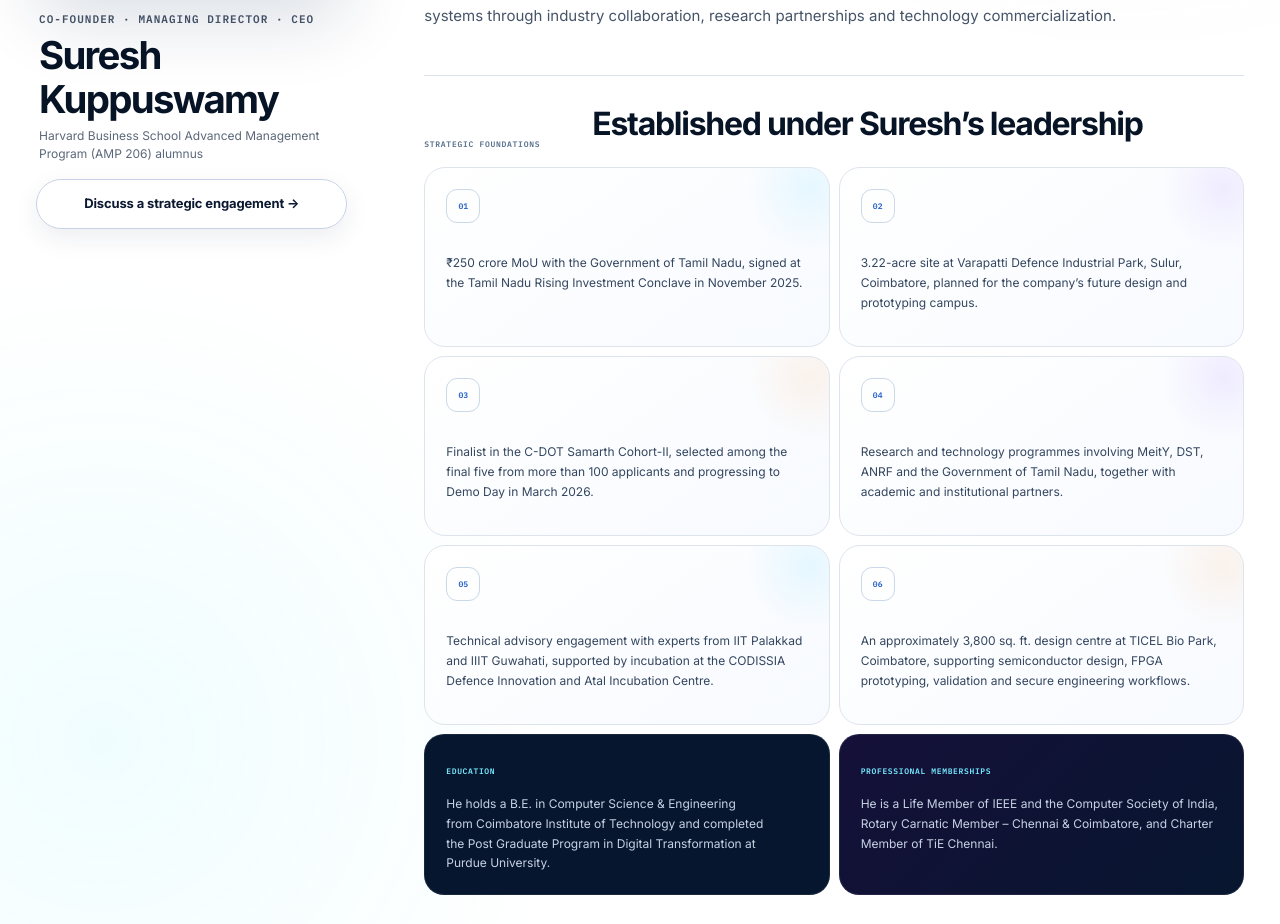
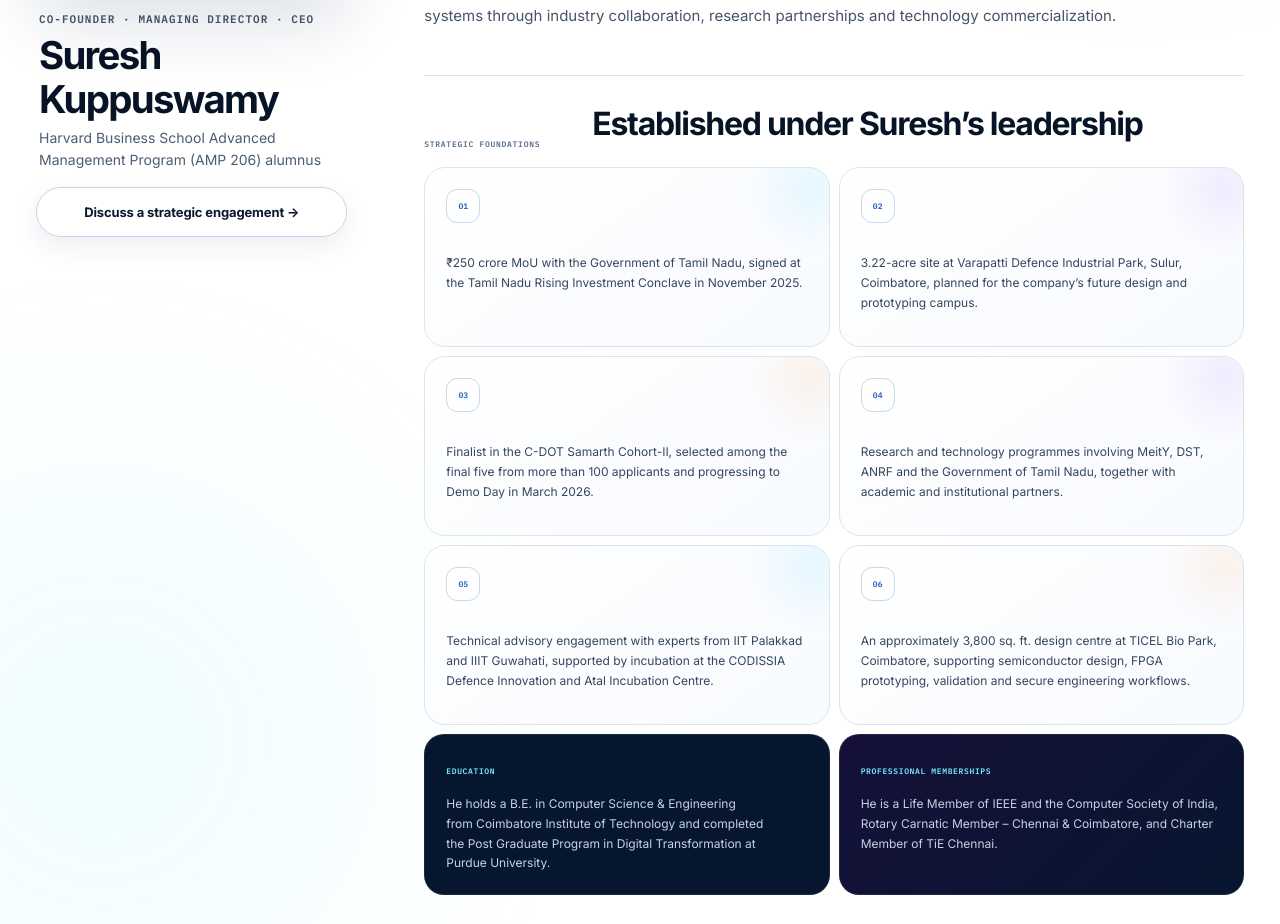
Before and after one commit to vrctsssundaram/ZLT_Website, a plain HTML site: page about.html in a window 1280 px wide. Shown: the part 2543-3467 px from the top of the page. Drawn offline with Linux system fonts and the light colour scheme.

Commit message:
Raise CEO credential text to readable production size

```diff
--- a/assets/v16.css
+++ b/assets/v16.css
@@ -1034,7 +1034,7 @@
 .v26-leadership-image>span::before{inset:13%}.v26-leadership-image>span::after{inset:31%;border-color:rgba(255,180,74,.34)}
 @keyframes v26PortraitOrbit{to{transform:rotate(360deg)}}
 @media(hover:hover) and (pointer:fine){.v26-leadership-image:hover img{transform:scale(1.025);filter:saturate(1.05) contrast(1.02)}}
-.v26-leadership-id{padding:4px 3px 0}.v26-leadership-id h3{margin:7px 0 5px;font-size:clamp(28px,3vw,42px);letter-spacing:-.045em}.v26-leadership-id p{margin:0;color:#5b6879;font-size:12px;line-height:1.5}
+.v26-leadership-id{padding:4px 3px 0}.v26-leadership-id h3{margin:7px 0 5px;font-size:clamp(28px,3vw,42px);letter-spacing:-.045em}.v26-leadership-id p{margin:0;color:#4c5d73;font-size:14px;line-height:1.58}
 .v26-leadership-copy{max-width:940px}.v26-leadership-copy>p{font-size:15px;line-height:1.82;color:#465468}.v26-leadership-copy>.v26-lead{margin-top:0;font-size:clamp(18px,1.55vw,23px);line-height:1.7;color:#24344b}
 .v26-leadership-copy a:not(.action){color:#1646c8;text-decoration:underline;text-decoration-color:#a9b9e5;text-underline-offset:3px}.v26-leadership-copy em{font-family:Georgia,'Times New Roman',serif}
 .v26-leadership-subhead{display:grid;grid-template-columns:150px 1fr;gap:18px;align-items:end;margin:46px 0 18px;padding-top:22px;border-top:1px solid #dce2e9}.v26-leadership-subhead span{color:#59708d;font:700 8px 'IBM Plex Mono',monospace;letter-spacing:.09em;text-transform:uppercase}.v26-leadership-subhead h4{margin:0;font-size:clamp(25px,2.5vw,36px);letter-spacing:-.04em}
```
